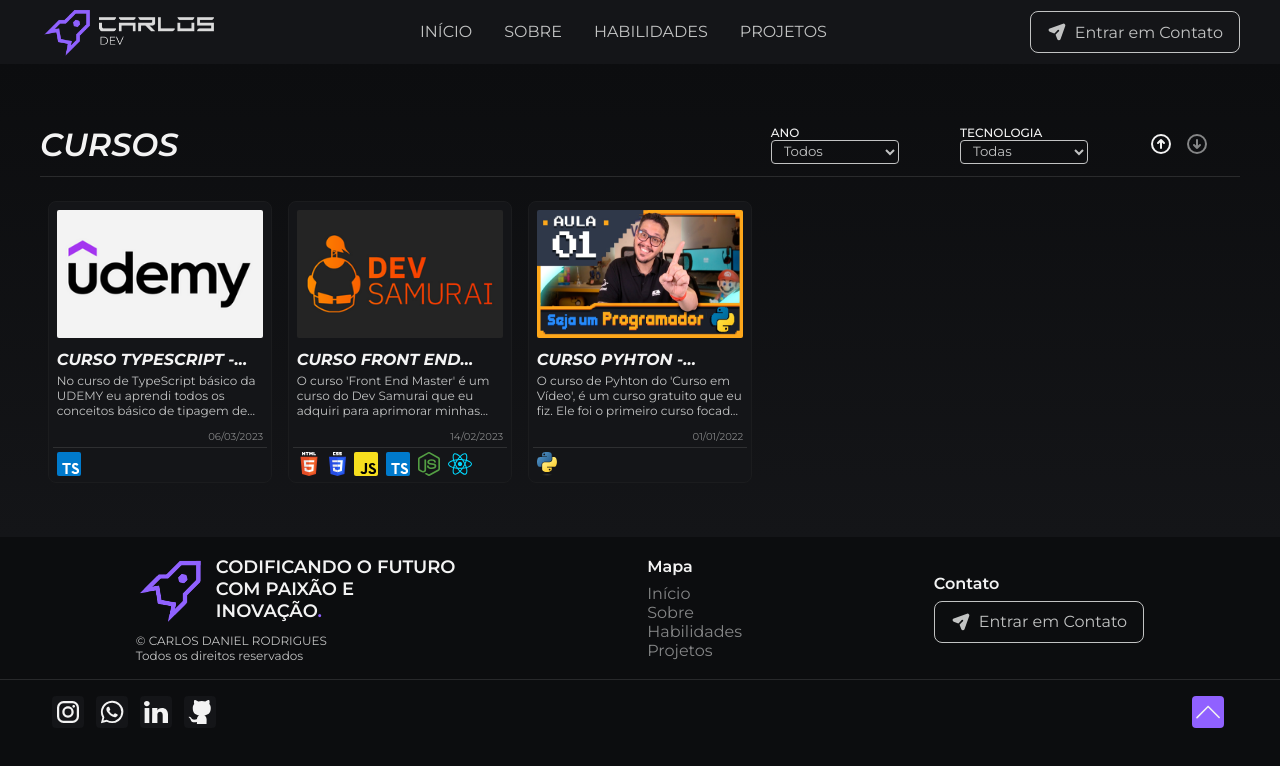
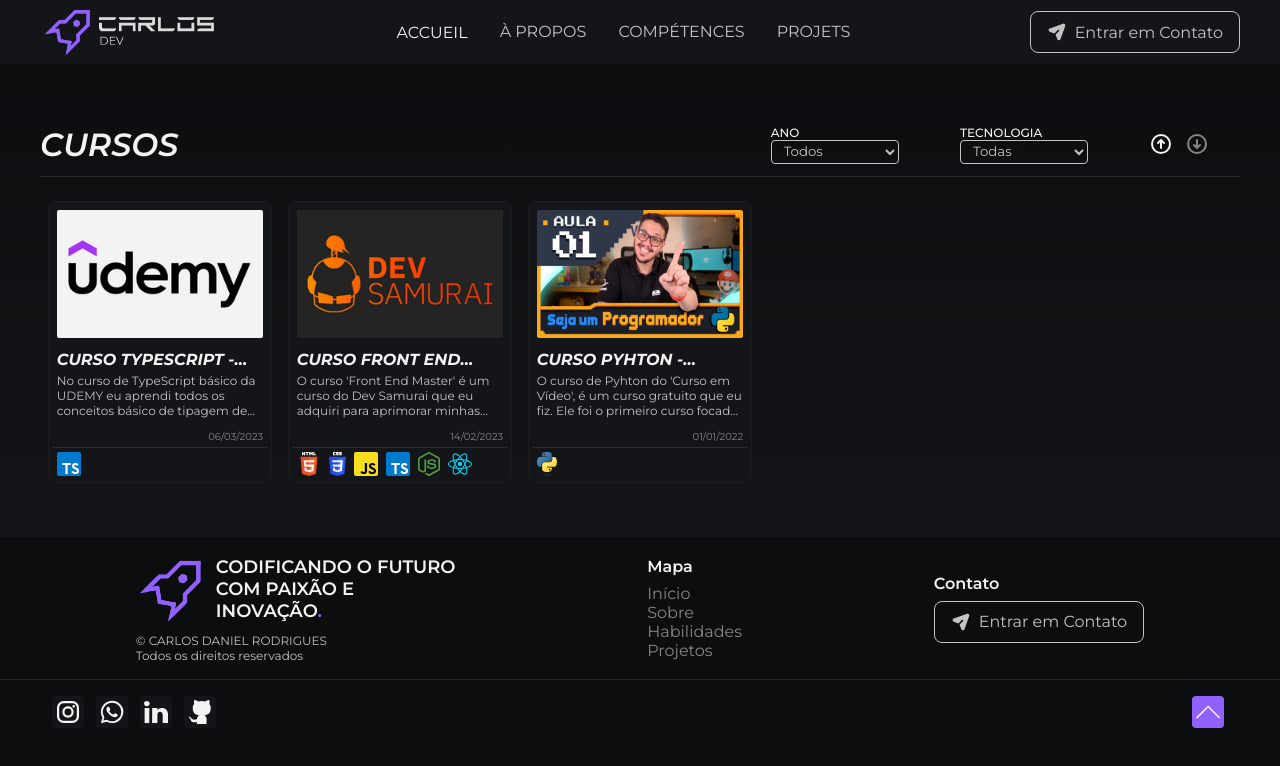
Before and after one commit to Adromane/Portfolio, a website: page courses.html in a window 1280 px wide. Drawn offline with Linux system fonts and the light colour scheme; a web font is replaced by a local one.

Commit message:
commit push

```diff
--- a/courses.html
+++ b/courses.html
@@ -8,7 +8,7 @@
     <link rel="shortcut icon" href="./src/image/favicon.ico" type="image/x-icon">
     <link rel="stylesheet" href="./assets/owlcarousel/owl.carousel.min.css">
     <link rel="stylesheet" href="./assets/owlcarousel/owl.theme.default.min.css">
-    <title>CARLOS DEV | Cursos</title>
+    <title>Patrick DEV | Cursos</title>
 </head>
 <body>
     <header id="menu">
@@ -18,16 +18,16 @@
             <nav class="mobile">
                 <ul>
                     <li>
-                        <a href="./index.html#init"><h1>INÍCIO</h1></a>
+                        ACCUEIL</h1></a>
                     </li>
                     <li>
-                        <a href="./index.html#about"><h1>SOBRE</h1></a>
+                        <a href="./index.html#about"><h1>À PROPOS</h1></a>
                     </li>
                     <li>
-                        <a href="./index.html#habilities"><h1>HABILIDADES</h1></a>
+                        <a href="./index.html#habilities"><h1>COMPÉTENCES</h1></a>
                     </li>
                     <li>
-                        <a href="./index.html#projects"><h1>PROJETOS</h1></a>
+                        <a href="./index.html#projects"><h1>PROJETS</h1></a>
                     </li>
                 </ul>
             </nav>
@@ -35,16 +35,16 @@
             <nav class="default">
                 <ul>
                     <li>
-                        <a href="./index.html#init"><h1>INÍCIO</h1></a>
+                        ACCUEIL</h1></a>
                      </li>
                      <li>
-                        <a href="./index.html#about"><h1>SOBRE</h1></a>
+                         <a href="./index.html#about"><h1>À PROPOS</h1></a>
                      </li>
                      <li>
-                        <a href="./index.html#habilities"><h1>HABILIDADES</h1></a>
+                         <a href="./index.html#habilities"><h1>COMPÉTENCES</h1></a>
                      </li>
                      <li>
-                        <a href="./index.html#projects"><h1>PROJETOS</h1></a>
+                         <a href="./index.html#projects"><h1>PROJETS</h1></a>
                     </li>
                 </ul>
             </nav>
```
Also changed, not shown: certificates.html (+4 -4 lines), index.html (+4 -4 lines). Lines whose indentation alone changed are shown as unchanged.
